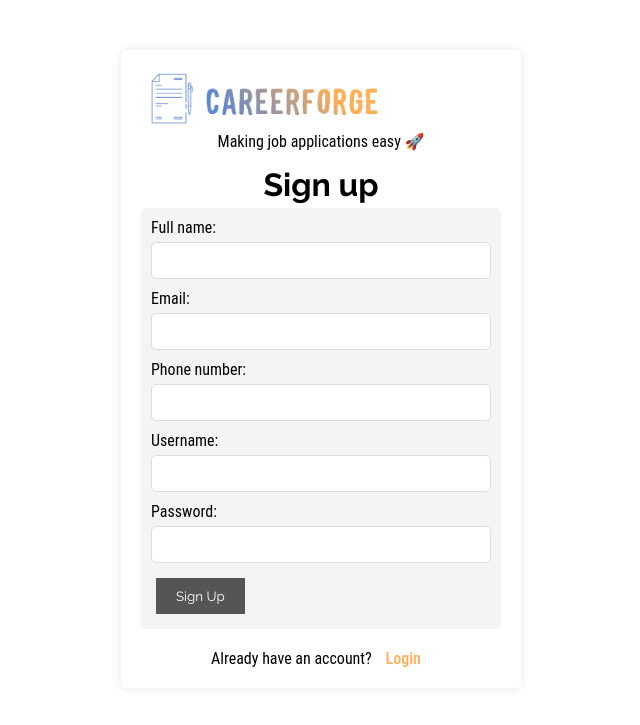
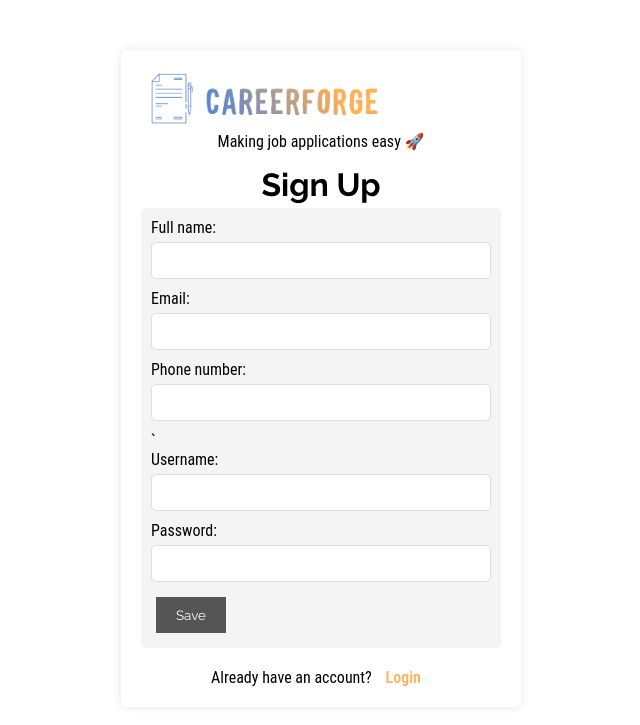
Before and after one commit to Comp7855-BCIT/COMP7855Project, a Flask app: page /signUp in a window 1280 px wide. Shown: the top 725 px of the page, without its empty margins (319-959 px from the left). Run offline with Flask 3, Linux system fonts and the light colour scheme.

Commit message:
Update signUp.html

```diff
--- a/projectCodeV2/templates/signUp.html
+++ b/projectCodeV2/templates/signUp.html
@@ -1,44 +1,65 @@
 <!DOCTYPE html>
 <html lang="en">
 <head>
-  <meta charset="UTF-8">
-  <meta name="viewport" content="width=device-width, initial-scale=1.0">
-  <link rel="shortcut icon" type="image/x-icon" href="{{ url_for('static', filename='media/logoSmall.png') }}" />
-  <title>User Login</title>
-  <link rel="stylesheet" href="{{ url_for('static', filename='css/styles.css') }}">
-  		<link rel="preconnect" href="https://fonts.googleapis.com">
-		<link rel="preconnect" href="https://fonts.gstatic.com" crossorigin>
-		<link href="https://fonts.googleapis.com/css2?family=Lora:ital,wght@0,400..700;1,400..700&family=Raleway:ital,wght@0,100..900;1,100..900&display=swap" rel="stylesheet">
+  <meta charset="UTF-8" />
+  <meta name="viewport" content="width=device-width, initial-scale=1.0" />
+  <link
+    rel="shortcut icon"
+    type="image/x-icon"
+    href="{{ url_for('static', filename='media/logoSmall.png') }}"
+  />
+  <title>Sign Up</title>
+  <link rel="stylesheet" href="{{ url_for('static', filename='css/styles.css') }}" />
+  <link rel="preconnect" href="https://fonts.googleapis.com" />
+  <link rel="preconnect" href="https://fonts.gstatic.com" crossorigin />
+  <link
+    href="https://fonts.googleapis.com/css2?family=Lora:ital,wght@0,400..700;1,400..700&family=Raleway:ital,wght@0,100..900;1,100..900&display=swap"
+    rel="stylesheet"
+  />
 </head>
 <body>
   <div id="#wrapper">
     <div class="login-container">
       <div class="logo-login">
-      <img src="{{ url_for('static', filename='media/logo.png') }}" alt="Logo" class="logo">
+        <img src="{{ url_for('static', filename='media/logo.png') }}" alt="Logo" class="logo" />
         <p class="slogan">Making job applications easy &#128640;</p>
       </div>
-    <h1>Sign up</h1>
+      <h1>Sign Up</h1>
+
+      <!-- FLASH MESSAGE SECTION -->
+      {% with messages = get_flashed_messages() %}
+        {% if messages %}
+          <ul class="flashes">
+            {% for message in messages %}
+            <li>{{ message }}</li>
+            {% endfor %}
+          </ul>
+        {% endif %}
+      {% endwith %}
+      <!-- END FLASH MESSAGE SECTION -->
+
       <form method="POST" action="{{ url_for('signUp') }}">
         <label for="full-name">Full name:</label>
-      <input type="text" id="full-name" name="full-name" required>
+        <input type="text" id="full-name" name="full-name" required />
 
         <label for="email">Email:</label>
-      <input type="email" id="email" name="email" required>
+        <input type="email" id="email" name="email" required />
 
         <label for="phone">Phone number:</label>
-      <input type="text" id="phone" name="phone" required>
-
+        <input type="text" id="phone" name="phone" required />
+`
         <label for="user-name">Username:</label>
-      <input type="text" id="user-name" name="user-name" required>
+        <input type="text" id="user-name" name="user-name" required />
 
         <label for="password">Password:</label>
-      <input type="password" id="password" name="password" required>
+        <input type="password" id="password" name="password" required />
 
-      <button type="submit">Sign Up</button>
+        <button type="submit">Save</button>
       </form>
-    <p>Already have an account? <a href="{{ url_for('login') }}">Login</a></p>
-
-
+      <p>
+        Already have an account?
+        <a href="{{ url_for('login') }}">Login</a>
+      </p>
     </div>
   </div>
 </body>
```
Lines whose indentation alone changed are shown as unchanged.
